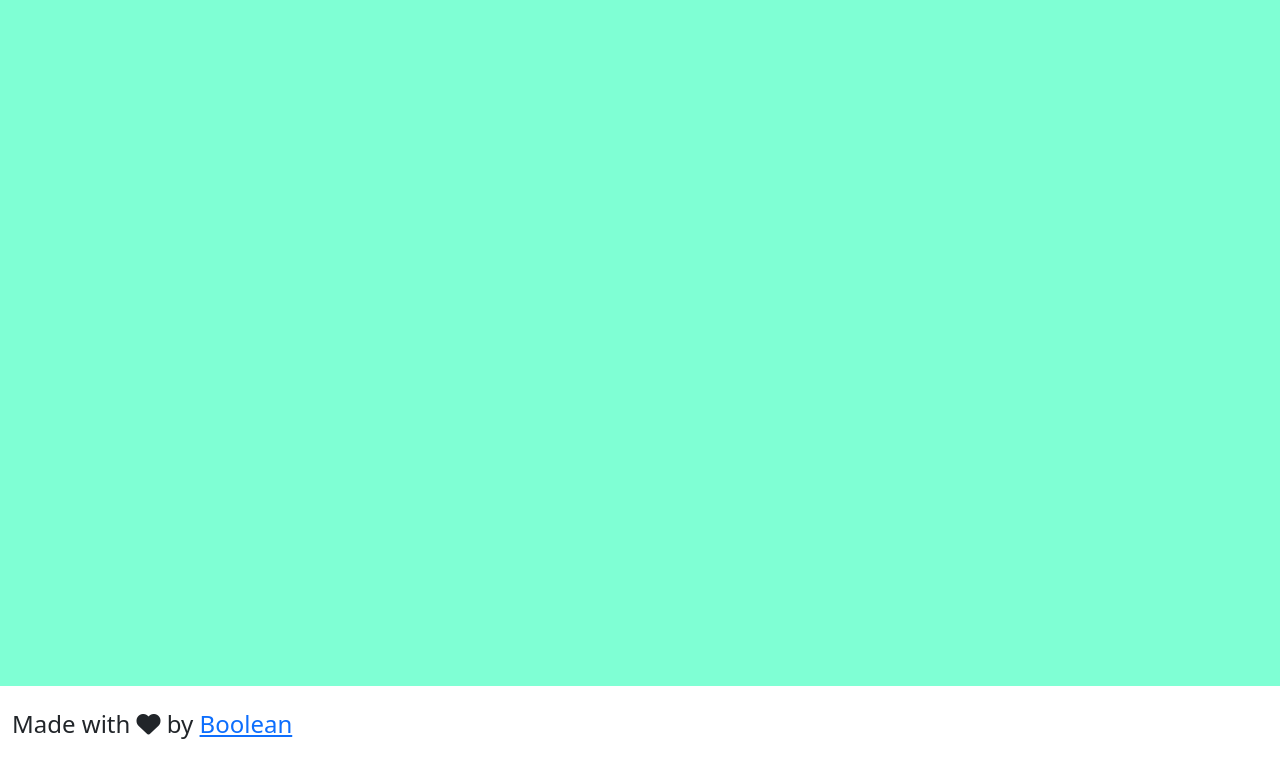
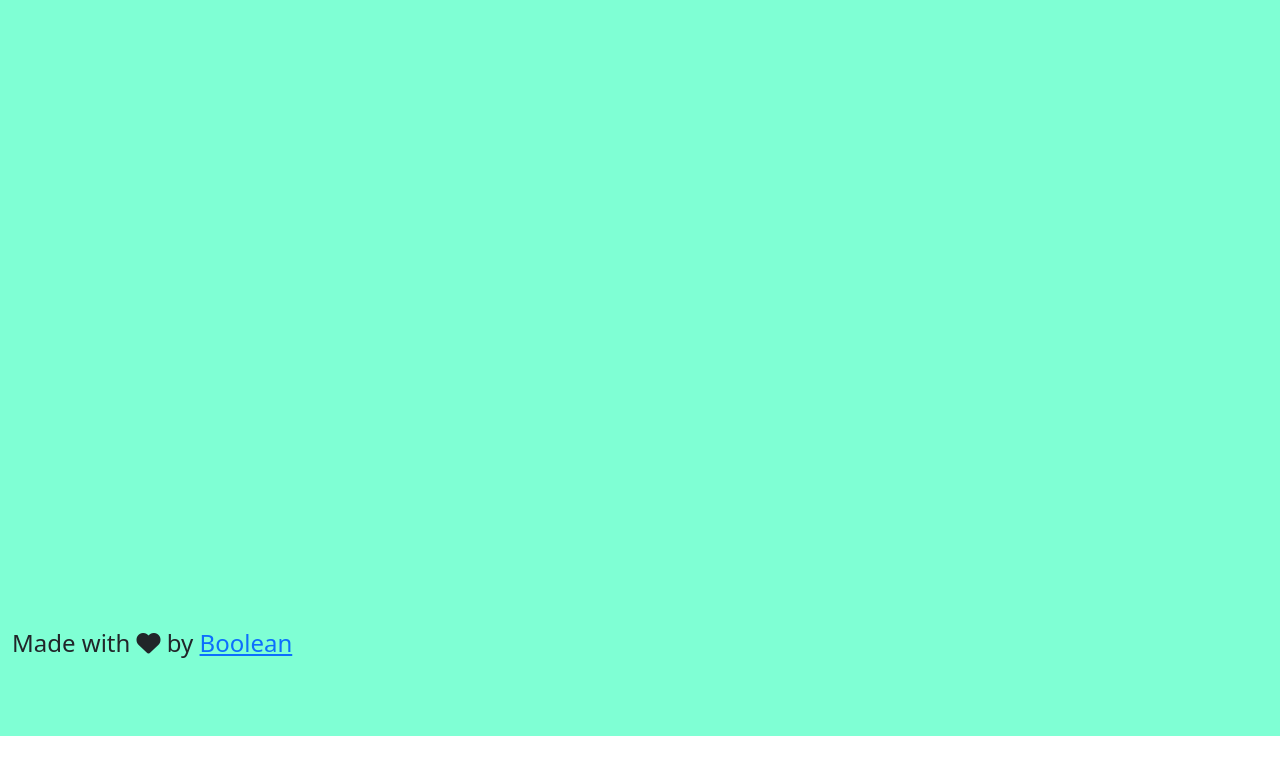
Before and after one commit to antoniodangelo11/js-campominato-grid, a plain HTML site: page index.html in a window 1280 px wide. Shown: the part 110-881 px from the top of the page. After the commit the page ends 846 px from the top, so only its background shows below. Drawn offline with nearby package versions, Linux system fonts and the light colour scheme.

Commit message:
fix style

```diff
--- a/assets/style.css
+++ b/assets/style.css
@@ -4,7 +4,7 @@
 
 .bkg_aqua {
     background-color: #7FFFD4;
-    height: 700px;
+    height: 750px;
 }
 
 .content {
@@ -46,3 +46,10 @@
 .clicked {
 	background-color: rgb(40, 73, 223);
 }
+
+footer {
+    position: fixed;
+    left: 0;
+    bottom: 0;
+    right: 0;
+}
```
